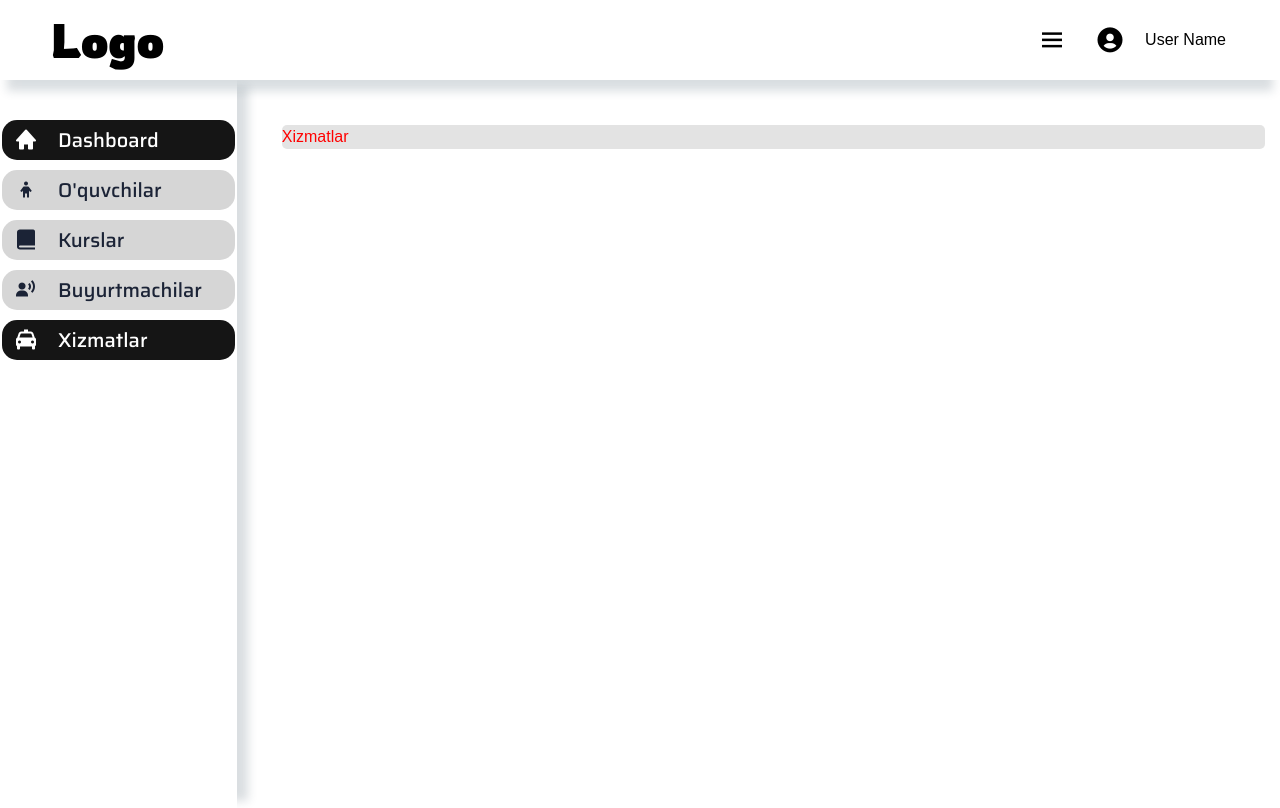
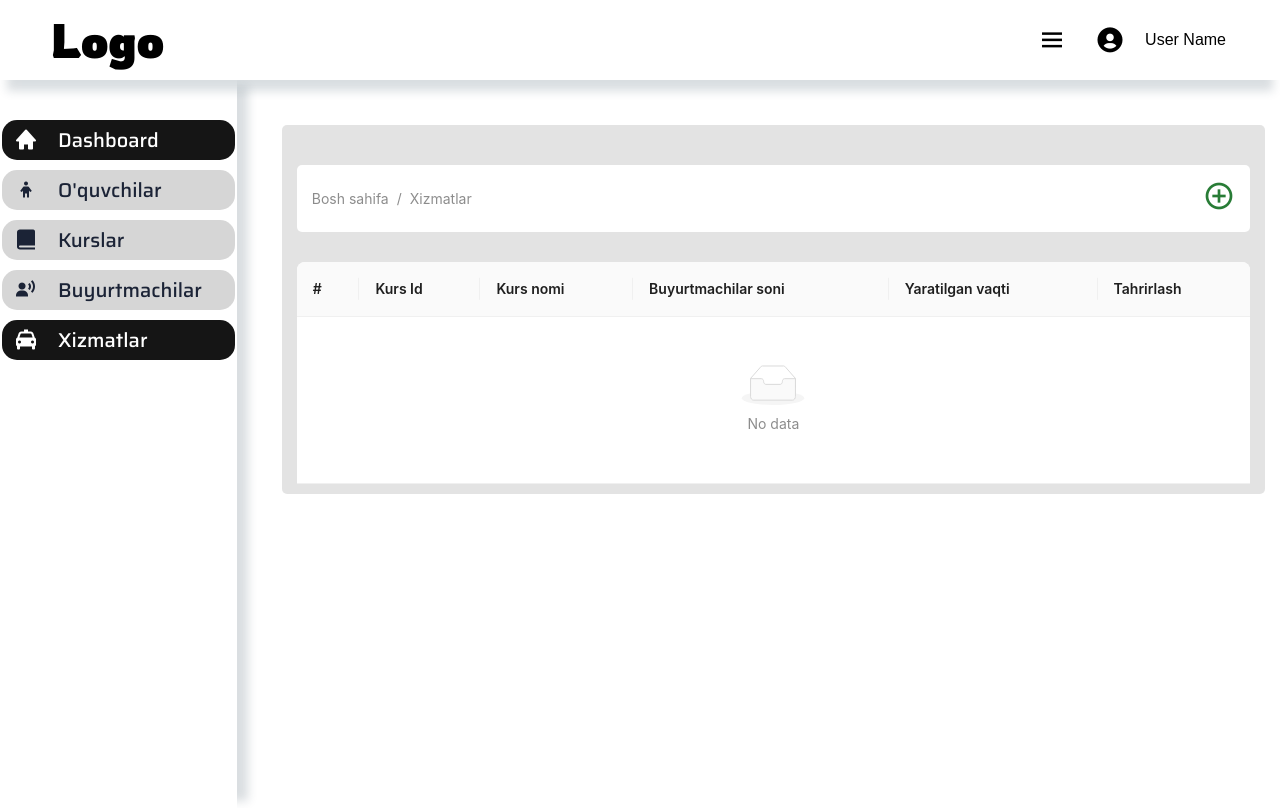
Before and after one commit to AbulqosimAzizovich/Ex-, a React (Vite) app: page /dashboard/xizmatlar in a window 1280 px wide. Built offline with nearby package versions, Linux system fonts and the light colour scheme.

Commit message:
Dashboard design end

```diff
--- a/src/Dashboard/Buyurtmachilar/index.jsx
+++ b/src/Dashboard/Buyurtmachilar/index.jsx
@@ -1,8 +1,70 @@
 import React from "react";
+import { Link } from "react-router-dom";
+import { Space, Table, Tag, Breadcrumb } from "antd";
+
 import "./style.scss";
+import moment from "moment";
 
+const { Column, ColumnGroup } = Table;
+const data = [
+  {
+    key: "1",
+    number: "1",
+    fish: "Brown",
+    telephone: 32,
+    address: "Web site yaratish",
+    time: moment().format("YYYY-MM-DD HH:mm:ss"),
+  },
+  {
+    key: "2",
+    number: "2",
+    fish: "Green",
+    telephone: 42,
+    address: "Web site yaratish",
+    time: moment().format("YYYY-MM-DD HH:mm:ss"),
+  },
+  {
+    key: "3",
+    number: "3",
+    fish: "Black",
+    telephone: 32,
+    address: "Web site yaratish",
+    time: moment().format("YYYY-MM-DD HH:mm:ss"),
+  },
+];
 const index = () => {
-  return <div>Buyurtmachilar</div>;
+  return (
+    <div className="buyurtmachilar">
+      <div className="main__up">
+        <Breadcrumb
+          items={[
+            {
+              title: (
+                <Link to="/dashboard" className="text-[#000] ">
+                  Bosh sahifa
+                </Link>
+              ),
+            },
+            {
+              title: (
+                <Link to="/dashboard/buyurtmachilar" className="text-[#000] ">
+                  Buyurtmachilar
+                </Link>
+              ),
+            },
+          ]}
+        />
+      </div>
+
+      <Table dataSource={data}>
+        <Column title="#" dataIndex="number" key="number" />
+        <Column title="F.I.SH" dataIndex="fish" key="fish" />
+        <Column title="Telefon" dataIndex="telephone" key="telephone" />
+        <Column title="Xizmat" dataIndex="address" key="address" />
+        <Column title="Yaratilgan vaqti" dataIndex="time" key="time" />
+      </Table>
+    </div>
+  );
 };
 
 export default index;
--- a/src/Dashboard/Buyurtmachilar/style.scss
+++ b/src/Dashboard/Buyurtmachilar/style.scss
@@ -0,0 +1,13 @@
+.buyurtmachilar {
+  overflow: hidden;
+  padding: 10px 15px;
+  .main__up {
+    background: #ffffff;
+    margin: 30px auto;
+    border-radius: 5px;
+    padding: 15px;
+    display: flex;
+    align-items: center;
+    justify-content: space-between;
+  }
+}
--- a/src/Dashboard/Xizmatlar/index.jsx
+++ b/src/Dashboard/Xizmatlar/index.jsx
@@ -1,8 +1,221 @@
-import React from "react";
+import React, { useState } from "react";
+import { Table, Button, Space, Input, Modal, Form, Breadcrumb } from "antd";
+import { v4 as uuidv4 } from "uuid";
+import { Link } from "react-router-dom";
+import moment from "moment";
 import "./style.scss";
 
 const index = () => {
-  return <div className="xizmat">Xizmatlar</div>;
+  const [isModalOpen, setIsModalOpen] = useState(false);
+  const showModal = () => {
+    setIsModalOpen(true);
+  };
+  const handleOk = () => {
+    setIsModalOpen(false);
+  };
+  const handleCancel = () => {
+    setIsModalOpen(false);
+  };
+  const [data, setData] = useState([]);
+  const [order, setOrder] = useState("");
+  const [about, setAbout] = useState("");
+  const [name, setName] = useState("");
+  const [imageLink, setimageLink] = useState("");
+  const [editingRecord, setEditingRecord] = useState(null);
+  const [editModalVisible, setEditModalVisible] = useState(false);
+
+  const handleAdd = () => {
+    const newData = [
+      ...data,
+      {
+        order,
+        about,
+        name,
+        imageLink,
+        time: moment().format("YYYY-MM-DD HH:mm:ss"),
+      },
+    ];
+    setData(newData);
+    setOrder("");
+    setAbout("");
+    setName("");
+    setimageLink("");
+  };
+
+  const handleEdit = (record) => {
+    setEditingRecord(record);
+    setOrder(record.order);
+    setAbout(record.about);
+    setName(record.name);
+    setimageLink(record.imageLink);
+    setEditModalVisible(true);
+  };
+
+  const handleSave = () => {
+    const updatedData = data.map((item) =>
+      item === editingRecord
+        ? {
+            ...item,
+            order,
+            about,
+            name,
+            imageLink,
+          }
+        : item
+    );
+    setData(updatedData);
+    setEditingRecord(null);
+    setOrder("");
+    setAbout("");
+    setName("");
+    setimageLink("");
+    setEditModalVisible(false);
+  };
+
+  const handleDelete = (record) => {
+    const newData = data.filter((item) => item !== record);
+    setData(newData);
+  };
+
+  const columns = [
+    {
+      title: "#",
+      dataIndex: "order",
+      key: "order",
+    },
+    {
+      title: "Kurs Id",
+      dataIndex: "",
+      key: "",
+      render: (_, record) => <p>{uuidv4()} </p>,
+    },
+    {
+      title: "Kurs nomi",
+      dataIndex: "name",
+      key: "name",
+    },
+    {
+      title: "Buyurtmachilar soni",
+      dataIndex: "",
+      key: "",
+    },
+    {
+      title: "Yaratilgan vaqti",
+      dataIndex: "time",
+      key: "time",
+    },
+    {
+      title: "Tahrirlash",
+      key: "action",
+      render: (_, record) => (
+        <Space>
+          <Button type="link" onClick={() => handleEdit(record)}>
+            Edit
+          </Button>
+          <Button type="link" onClick={() => handleDelete(record)}>
+            Delete
+          </Button>
+        </Space>
+      ),
+    },
+  ];
+
+  return (
+    <div className="xizmatlar">
+      <div className="main__up2">
+        <Breadcrumb
+          items={[
+            {
+              title: (
+                <Link to="/dashboard" className="text-[#000] ">
+                  Bosh sahifa
+                </Link>
+              ),
+            },
+            {
+              title: (
+                <Link to="/dashboard/xizmatlar" className="text-[#000] ">
+                  Xizmatlar
+                </Link>
+              ),
+            },
+          ]}
+        />
+        <button onClick={showModal}>
+          <i className="bx bx-plus-circle text-[32px] text-[#287c36] hover:text-[#4dff6b]"></i>
+        </button>
+      </div>
+
+      <Table
+        columns={columns}
+        dataSource={data}
+        pagination={false}
+        rowKey={(record) => record.about}
+      />
+      <Modal
+        title="Tahrirlash"
+        visible={editModalVisible}
+        onCancel={() => setEditModalVisible(false)}
+      >
+        <Form layout="vertical">
+          <Form.Item label="Tartib raqami">
+            <Input value={order} onChange={(e) => setOrder(e.target.value)} />
+          </Form.Item>
+          <Form.Item label="Kurs haqida">
+            <Input value={about} onChange={(e) => setAbout(e.target.value)} />
+          </Form.Item>
+          <Form.Item label="Kurs nomi">
+            <Input value={name} onChange={(e) => setName(e.target.value)} />
+          </Form.Item>
+          <Form.Item label="Rasm linki">
+            <Input
+              value={imageLink}
+              onChange={(e) => setimageLink(e.target.value)}
+            />
+          </Form.Item>
+
+          <button
+            className="px-4 py-1 rounded-[15px] border-[1px] border-[#00000034]"
+            onClick={() => handleSave()}
+          >
+            O'zgartirish
+          </button>
+        </Form>
+      </Modal>
+
+      <Modal
+        title="Basic Modal"
+        open={isModalOpen}
+        onOk={handleOk}
+        onCancel={handleCancel}
+      >
+        <Space direction="vertical" style={{ marginBottom: 16, width: "100%" }}>
+          <Input
+            placeholder="Tartib raqami"
+            value={order}
+            onChange={(e) => setOrder(e.target.value)}
+          />
+
+          <Input
+            placeholder="Kurs nomi"
+            value={name}
+            onChange={(e) => setName(e.target.value)}
+          />
+          <Input
+            placeholder="Kurs haqida"
+            value={about}
+            onChange={(e) => setAbout(e.target.value)}
+          />
+          <Input
+            placeholder="Rasm linki"
+            value={imageLink}
+            onChange={(e) => setimageLink(e.target.value)}
+          />
+          <Button onClick={handleAdd}>Add</Button>
+        </Space>
+      </Modal>
+    </div>
+  );
 };
 
 export default index;
--- a/src/Dashboard/Xizmatlar/style.scss
+++ b/src/Dashboard/Xizmatlar/style.scss
@@ -1,3 +1,21 @@
-.xizmat{
-    color: red;
+.xizmatlar {
+  overflow: hidden;
+  padding: 10px 15px;
+  .main__up2 {
+    background: #ffffff;
+    margin: 30px auto;
+    border-radius: 5px;
+    padding: 15px;
+    display: flex;
+    align-items: center;
+    justify-content: space-between;
+  }
 }
+
+.ant-input {
+  width: 100% !important;
+}
+
+.ant-btn-primary {
+  display: none;
+}
```
